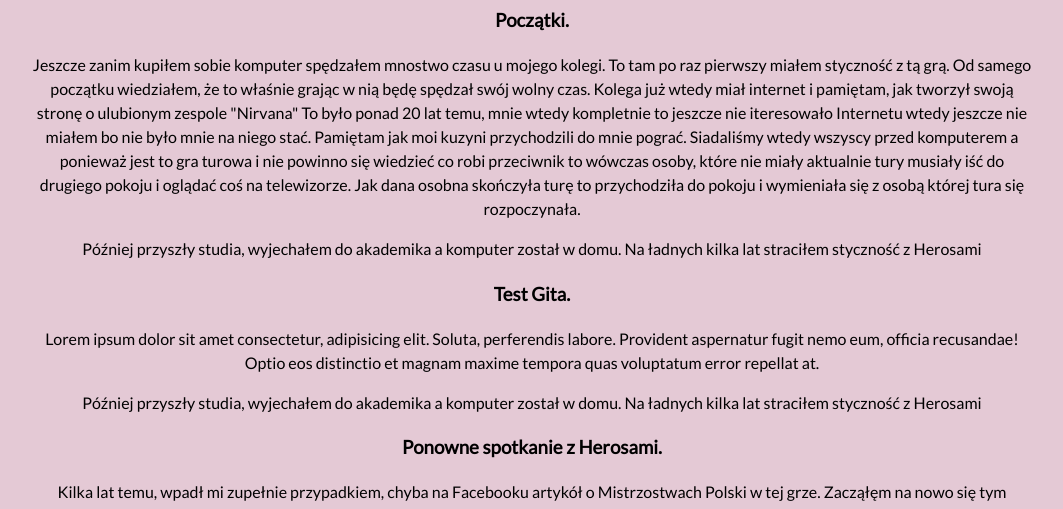
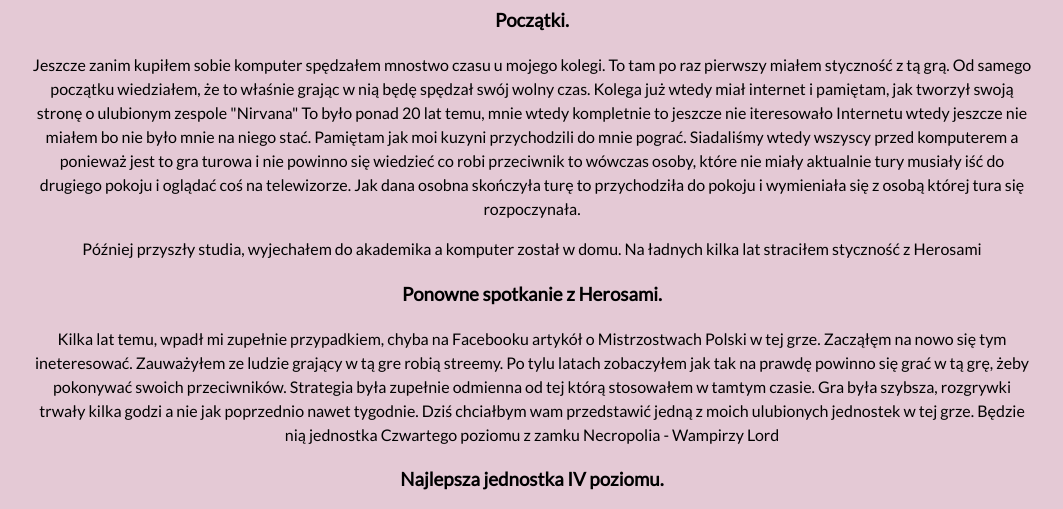
Before and after one commit to MarcinBialek1983/homepage, a plain HTML site: page praca domowa3.html in a window 1280 px wide. Shown: the part 1135-1644 px from the top of the page, without its empty margins (108-1171 px from the left). Drawn offline with Linux system fonts and the light colour scheme.

Commit message:
delete a test section

```diff
--- a/praca domowa3.html
+++ b/praca domowa3.html
@@ -62,14 +62,6 @@
             iść do drugiego pokoju i oglądać coś na telewizorze. Jak dana osobna skończyła turę to przychodziła do
             pokoju i
             wymieniała się z osobą której tura się rozpoczynała.</p>
-        <p>Później przyszły studia, wyjechałem do akademika a komputer został w domu. Na ładnych kilka
-            lat straciłem styczność z Herosami</p>
-    </section>
-    <section id="Testowy">
-        <h3>Test Gita.</h3>
-        <p>Lorem ipsum dolor sit amet consectetur, adipisicing elit. Soluta, perferendis labore. Provident aspernatur
-            fugit nemo eum, officia recusandae! Optio eos distinctio et magnam maxime tempora quas voluptatum error
-            repellat at.</p>
         <p>Później przyszły studia, wyjechałem do akademika a komputer został w domu. Na ładnych kilka
             lat straciłem styczność z Herosami</p>
     </section>
```
